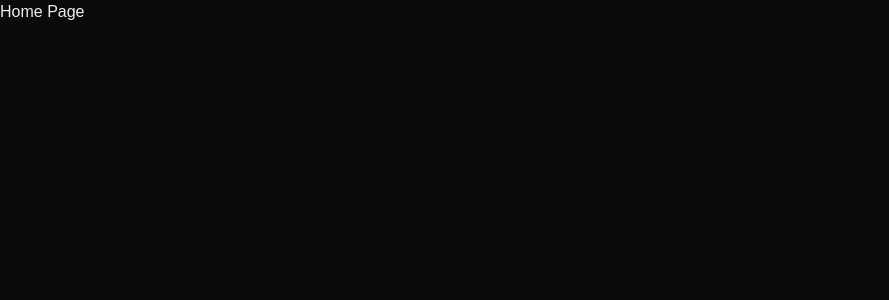
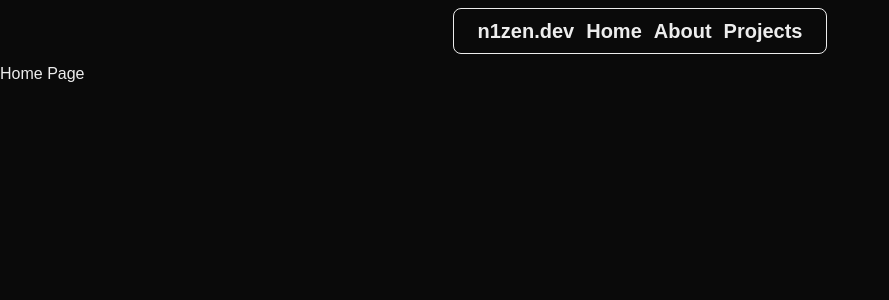
Before and after one commit to n1zen/portfolio-next, a Next.js app: page / in a window 1280 px wide. Shown: the top 300 px of the page, without its empty margins (0-889 px from the left). Built offline with nearby package versions, Linux system fonts and the light colour scheme.

Commit message:
create header and navbar

```diff
--- /dev/null
+++ b/app/components/Header.tsx
@@ -0,0 +1,15 @@
+import NavBar from "./NavBar";
+
+export default function Header() {
+    return(
+        <header className="border rounded-lg py-2 px-6 my-2 mx-auto flex justify-center items-center">
+            {/* Title */}
+            <div className="p-0 m-0 flex justify-center items-center">
+                <h1 className="font-bold text-xl">n1zen.dev</h1>
+            </div>
+            {/* Navigation */}
+            <NavBar/>
+            {/* Other Actions */}
+        </header>
+    );
+}
--- /dev/null
+++ b/app/components/NavBar.tsx
@@ -0,0 +1,34 @@
+export default function NavBar() {
+    const Routes: route[] = [
+        { routeId: 1, name: "Home", url: "/" },
+        { routeId: 2, name: "About", url: "/about" },
+        { routeId: 3, name: "Projects", url: "/projects" }
+    ];
+
+    return(
+        <div className="flex justify-center items-center p-0 m-0">
+            {Routes.map((routeProp) => (
+                <NavItem key={routeProp.routeId} name={routeProp.name} url={routeProp.url}/>
+            ))}
+        </div>
+    );
+}
+
+function NavItem({name, url}: RouteProp) {
+    return(
+        <a className="ml-3 font-semibold text-xl" href={url}>
+            {name}
+        </a>
+    )
+}
+
+interface route {
+    routeId: number;
+    name: string;
+    url: string;
+}
+
+interface RouteProp {
+    name: string;
+    url: string;
+}
--- a/app/layout.tsx
+++ b/app/layout.tsx
@@ -1,6 +1,8 @@
 import type { Metadata } from "next";
 import { Geist, Geist_Mono } from "next/font/google";
 import "./globals.css";
+
+import Header from "../app/components/Header";
 
 const geistSans = Geist({
   variable: "--font-geist-sans",
@@ -23,7 +25,12 @@ export default function RootLayout({ children }: LayoutProps<"/">) {
       lang="en"
       className={`${geistSans.variable} ${geistMono.variable} h-full antialiased`}
     >
-      <body className="min-h-full flex flex-col">{children}</body>
+      <body className="min-h-full flex flex-col">
+        <Header />
+        <main>
+          {children}
+        </main>
+      </body>
     </html>
   );
 }
```
